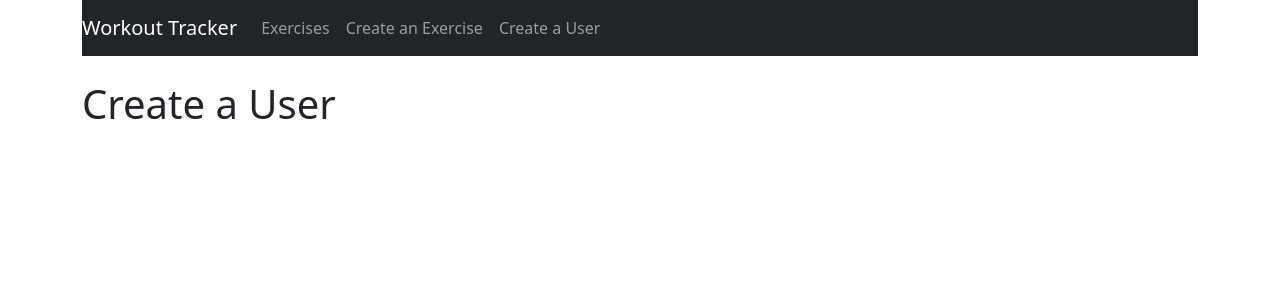
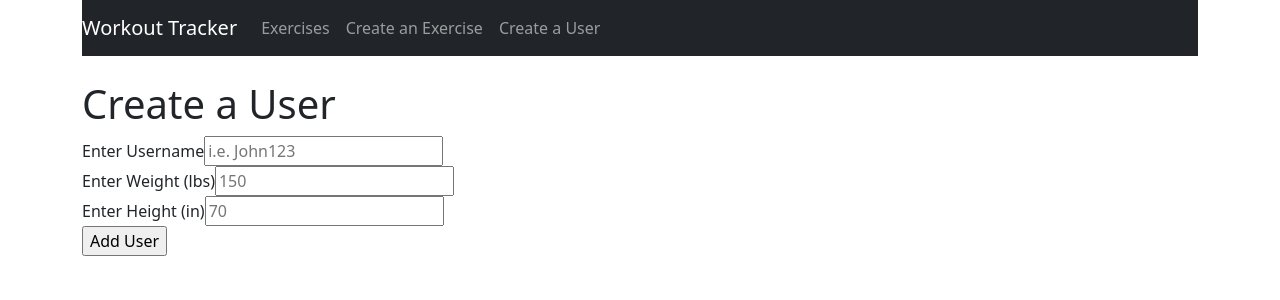
Before and after one commit to 0scarC/KSTEC-MP2, a React (Create React App) app in the folder homepage/: page /user in a window 1280 px wide. Shown: the top 300 px of the page. Built offline with nearby package versions, Linux system fonts and the light colour scheme.

Commit message:
user.model and create-user reworked, user and eexercise need database functionality

```diff
--- a/homepage/src/components/create-exercise.js
+++ b/homepage/src/components/create-exercise.js
@@ -1,7 +1,7 @@
 import React, { Component } from 'react';
 
 export default function CreateExercise(data) {
-  //refactor workout name in HTML to switch avaiable workouts depending on workout type and area choosen
+  //refactor workoutName into HTML to switch avaiable workouts depending on workout type and area choosen
   let workoutName = ``
   switch (data.type) {
     case 'select':
@@ -53,7 +53,7 @@ export default function CreateExercise(data) {
   }
 
   return(
-      <div className="createExercise">
+      <div className='createExercise'>
           <main>
             <h1>Create an Exercise</h1>
             <form>
@@ -95,12 +95,14 @@ export default function CreateExercise(data) {
                 </div>
                 <div>
                   <div>
-                    <label htmlFor='weight'>Weight</label>
-                    <input id='weight' name='weight' value='user weight divided by number appropriate for workout selected, can be changed in this input'/>
+                    <label htmlFor='weight'>Weight (lbs)</label>
+                    <input id='weight' name='weight' placeholder='150'/>
+                    <p>*user weight divided by number appropriate for workout selected, can be changed in this input*</p>
                   </div>
                   <div>
                     <label htmlFor='reps'>Reps</label>
-                    <input id='reps' name='reps' value='depends on workout type selected, can be changed in this input'/>
+                    <input id='reps' name='reps' placeholder='30'/>
+                    <p>*depends on workout type selected, can be changed in this input*</p>
                   </div>
                 </div>
                 <input type='submit' value='Add Workout'/>
--- a/homepage/src/components/create-user.js
+++ b/homepage/src/components/create-user.js
@@ -1,7 +1,28 @@
 export default function CreateUser () {
   return(
-      <div className="createUser">
+      <div className='createUser'>
+        <main>
           <h1>Create a User</h1>
+          <form>
+            <fieldset>
+              <div>
+                <label htmlFor='username'>Enter Username</label>
+                <input id='username' name='username' placeholder='i.e. John123'/>
+              </div>
+              <div>
+                <div>
+                  <label htmlFor='userWeight'>Enter Weight (lbs)</label>
+                  <input id='userWeight' name='userWeight' placeholder='150'/>
+                </div>
+                <div>
+                  <label htmlfor='userHeight'>Enter Height (in)</label>
+                  <input id='userHeight' name='userHeight' placeholder='70'/>
+                </div>
+              </div>
+              <input type='submit' value='Add User'/>
+            </fieldset>
+          </form>
+        </main>
 
       </div>
   )
```
Also changed, not shown: 1 other file (tests, documents, lock files or other folders).
